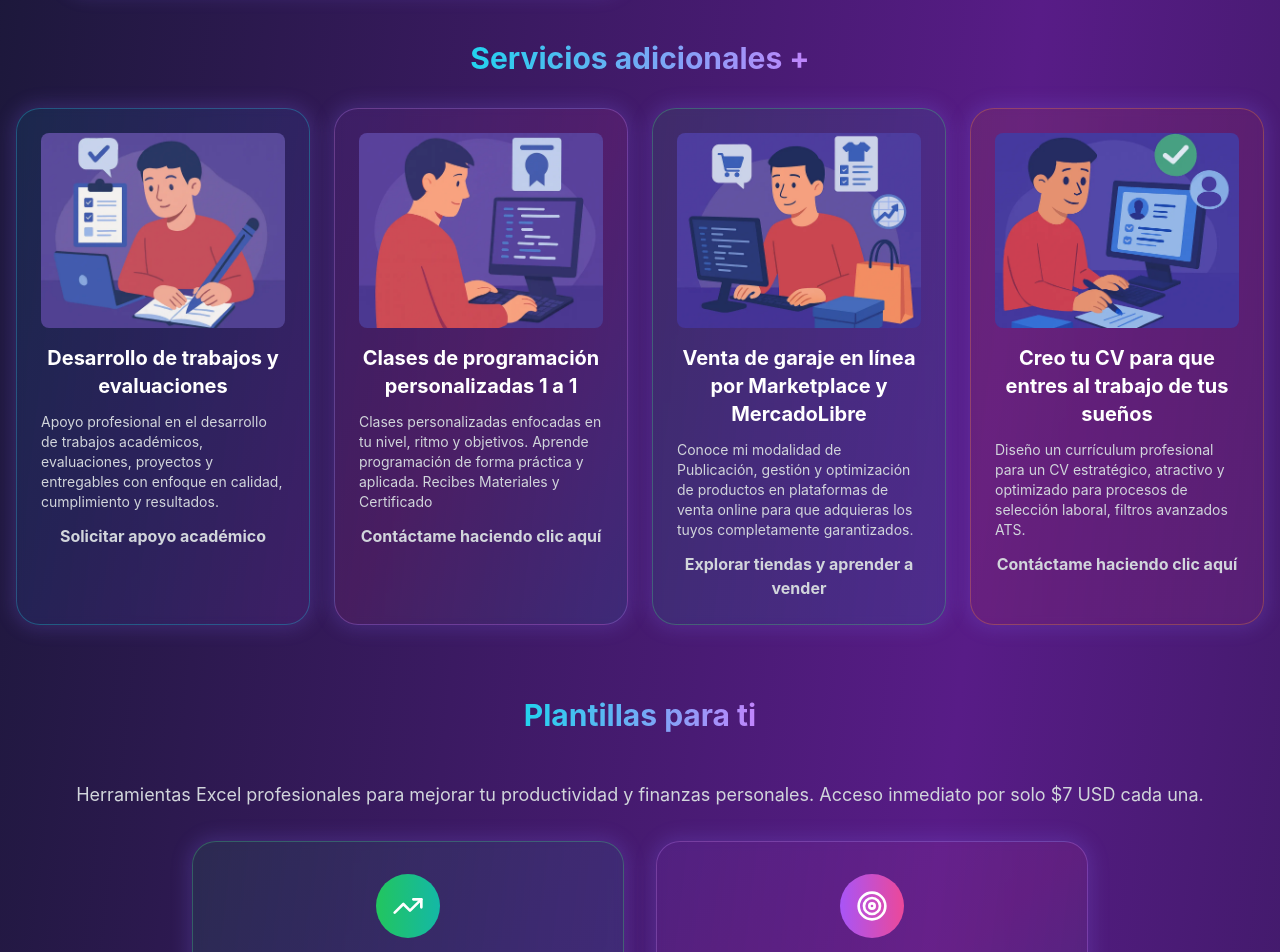
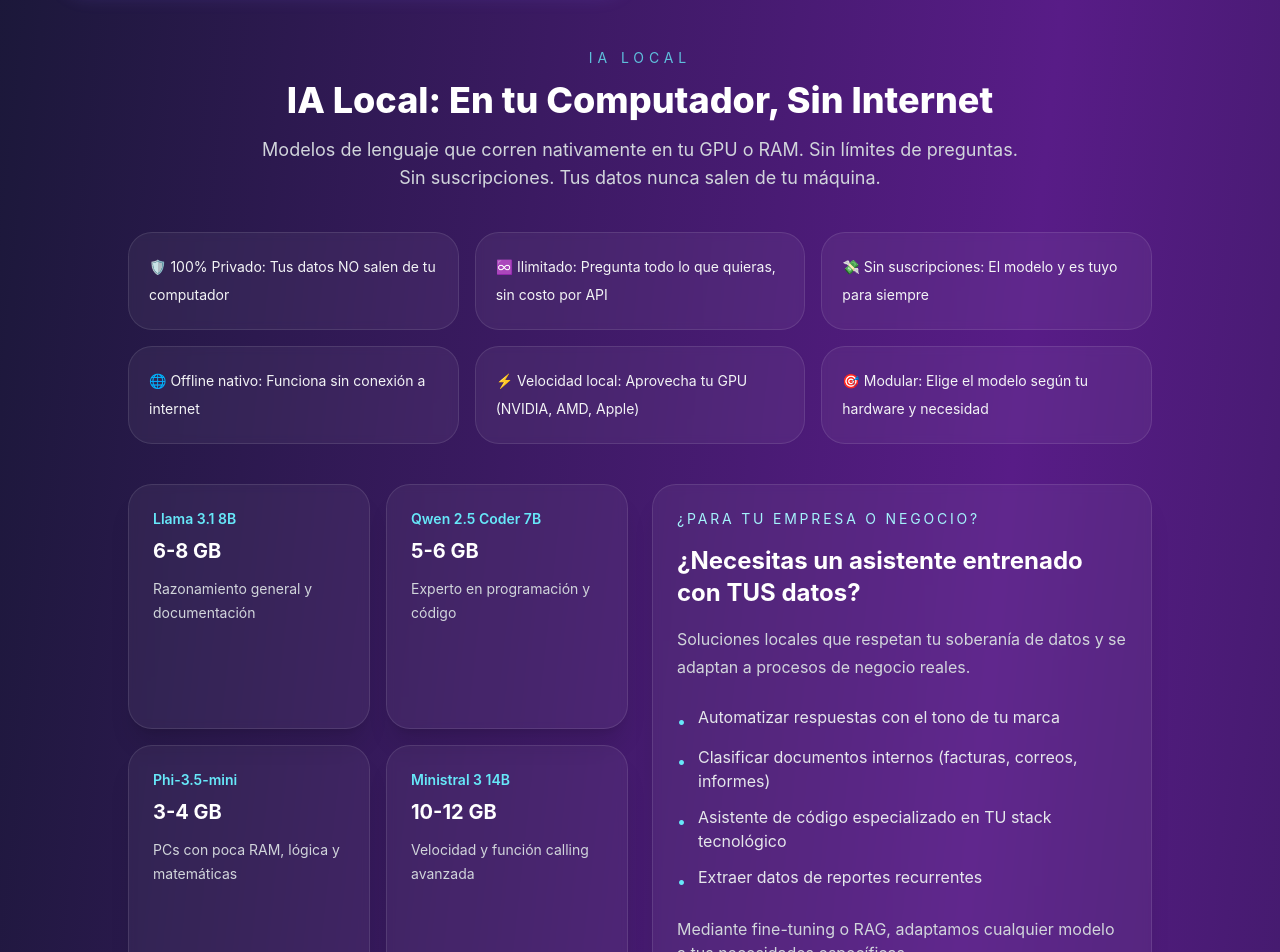
Before and after one commit to juannppgd/portfolio, a React (Vite) app: page / in a window 1280 px wide. Shown: the part 2040-2992 px from the top of the page. Built offline with nearby package versions, Linux system fonts and the light colour scheme.

Commit message:
new changes

```diff
--- a/src/App.jsx
+++ b/src/App.jsx
@@ -14,6 +14,29 @@
 const ExcelHabitos = lazy(() => import('./exelhabitos'));
 
 
+
+const localAIModels = [
+  {
+    name: 'Llama 3.1 8B',
+    memory: '6-8 GB',
+    focus: 'Razonamiento general y documentación'
+  },
+  {
+    name: 'Qwen 2.5 Coder 7B',
+    memory: '5-6 GB',
+    focus: 'Experto en programación y código'
+  },
+  {
+    name: 'Phi-3.5-mini',
+    memory: '3-4 GB',
+    focus: 'PCs con poca RAM, lógica y matemáticas'
+  },
+  {
+    name: 'Ministral 3 14B',
+    memory: '10-12 GB',
+    focus: 'Velocidad y función calling avanzada'
+  }
+];
 
 const Portfolio = () => {
   const [activeSection, setActiveSection] = useState('@juannppgd');
@@ -955,8 +978,89 @@
           </div>
           </div>
 
+          {/* IA Local Section */}
+          <section id="ia-local" className="pt-14 pb-2 px-4 dark:bg-dark-bg">
+            <div className="max-w-5xl mx-auto">
+              <div className="text-center mb-10">
+                <p className="text-sm uppercase tracking-[0.35em] text-cyan-300/80 mb-3">IA Local</p>
+                <h2 className="text-3xl sm:text-4xl font-extrabold text-white mb-4">
+                  IA Local: En tu Computador, Sin Internet
+                </h2>
+                <p className="mx-auto max-w-3xl text-base sm:text-lg text-gray-300 leading-8">
+                  Modelos de lenguaje que corren nativamente en tu GPU o RAM. Sin límites de preguntas. Sin suscripciones. Tus datos nunca salen de tu máquina.
+                </p>
+              </div>
+
+              <div className="grid grid-cols-1 md:grid-cols-2 xl:grid-cols-3 gap-4 mb-10">
+                {[
+                  '🛡️ 100% Privado: Tus datos NO salen de tu computador',
+                  '♾️ Ilimitado: Pregunta todo lo que quieras, sin costo por API',
+                  '💸 Sin suscripciones: El modelo y es tuyo para siempre',
+                  '🌐 Offline nativo: Funciona sin conexión a internet',
+                  '⚡ Velocidad local: Aprovecha tu GPU (NVIDIA, AMD, Apple)',
+                  '🎯 Modular: Elige el modelo según tu hardware y necesidad'
+                ].map((item, index) => (
+                  <div
+                    key={index}
+                    className="bg-white/5 backdrop-blur-sm rounded-3xl p-5 border border-white/10 text-gray-100 transition-all duration-300 hover:border-cyan-400/30 hover:shadow-lg hover:shadow-cyan-500/10"
+                  >
+                    <p className="text-sm leading-7">{item}</p>
+                  </div>
+                ))}
+              </div>
+
+              <div className="grid grid-cols-1 md:grid-cols-2 gap-6 mb-10">
+                <div className="grid grid-cols-1 sm:grid-cols-2 gap-4">
+                  {localAIModels.map((model, index) => (
+                    <div
+                      key={index}
+                      className="bg-white/5 backdrop-blur-sm border border-white/10 rounded-3xl p-6 shadow-xl shadow-black/10 transition-all duration-300 hover:scale-[1.02] hover:border-cyan-400/30"
+                    >
+                      <p className="text-cyan-300 text-sm font-semibold mb-2">{model.name}</p>
+                      <p className="text-white font-bold text-xl mb-3">{model.memory}</p>
+                      <p className="text-gray-300 text-sm leading-6">{model.focus}</p>
+                    </div>
+                  ))}
+                </div>
+
+                <div className="bg-white/5 backdrop-blur-sm border border-white/10 rounded-3xl p-6 shadow-xl shadow-black/10">
+                  <p className="text-cyan-200 uppercase tracking-[0.2em] mb-4 text-sm">¿Para tu Empresa o Negocio?</p>
+                  <h3 className="text-2xl font-bold text-white mb-4">¿Necesitas un asistente entrenado con TUS datos?</h3>
+                  <p className="text-gray-300 mb-6 leading-7">
+                    Soluciones locales que respetan tu soberanía de datos y se adaptan a procesos de negocio reales.
+                  </p>
+                  <ul className="space-y-3 text-gray-200 mb-6">
+                    {[
+                      'Automatizar respuestas con el tono de tu marca',
+                      'Clasificar documentos internos (facturas, correos, informes)',
+                      'Asistente de código especializado en TU stack tecnológico',
+                      'Extraer datos de reportes recurrentes'
+                    ].map((item, index) => (
+                      <li key={index} className="flex gap-3 items-start">
+                        <span className="mt-1 text-cyan-300">•</span>
+                        <span>{item}</span>
+                      </li>
+                    ))}
+                  </ul>
+                  <p className="text-gray-300 mb-0">
+                    Mediante fine-tuning o RAG, adaptamos cualquier modelo a tus necesidades específicas.
+                  </p>
+                </div>
+              </div>
+
+              <div className="flex justify-center">
+                <button
+                  onClick={() => scrollToSection('contacto')}
+                  className="w-full sm:w-auto bg-gradient-to-r from-cyan-500 to-purple-500 hover:from-cyan-600 hover:to-purple-600 text-white px-8 py-4 rounded-full font-semibold transition-all duration-300 hover:-translate-y-0.5 hover:shadow-2xl hover:shadow-cyan-500/25"
+                >
+                  Probar IA Local en mi PC
+                </button>
+              </div>
+            </div>
+          </section>
+
           {/* Servicios adicionales */}
-          <h3 className="text-3xl font-bold text-center mt-12 mb-8 animate-fadein">
+          <h3 className="text-3xl font-bold text-center mt-2 mb-8 animate-fadein">
             <span className="bg-gradient-to-r from-cyan-400 to-purple-400 bg-clip-text text-transparent">
               Servicios adicionales +
             </span>
@@ -1777,9 +1881,7 @@
                   </label>
                   <textarea
                     name="message"
-                    placeholder="Cuéntame tu proyecto, idea o servicio.
-Déjame tu WhatsApp.
-También doy clases de programación personalizadas."
+                    placeholder="Cuéntame tu idea o servicio que necesitas. Déjame tu WhatsApp... Páginas web, marketing, IA local, clases de programación, apoyo académico, asesoría en CV, ventas online y plantillas en Excel."
                     value={formData.message}
                     onChange={handleInputChange}
                     rows={4}
--- a/src/Chatbot.jsx
+++ b/src/Chatbot.jsx
@@ -5,7 +5,7 @@
 const responses = {
   'Servicios': {
     text: 'Juan Pablo ofrece servicios principales y adicionales. ¿Sobre cuál te gustaría saber más?',
-    options: ['Servicios Adicionales','Desarrollo Web', 'Marketing Digital', 'Contacto',  'Háblame de Juan Pablo']
+    options: ['IA Local','Servicios Adicionales','Desarrollo Web', 'Marketing Digital', 'Contacto', 'Háblame de Juan Pablo']
   },
   'Desarrollo Web': {
     text: 'Desarrollo páginas web modernas con React, Vite y Tailwind CSS. Sitios 100% personalizados, responsivos y optimizados para convertir visitantes en clientes. Ideales para emprendedores, pymes y profesionales. ¿Qué te gustaría saber?',
@@ -13,7 +13,17 @@
   },
   'Marketing Digital': {
     text: 'Servicios completos de marketing digital: Edición profesional de fotografía y video, campañas de email/SMS, gestión de redes sociales, SEO, SEM y análisis de datos. Estrategias personalizadas para impulsar tu negocio online. ¿Qué aspecto te interesa?',
-    options: ['Email Marketing', 'Redes Sociales', 'Análisis de Datos','Contacto',  'Ver Canal de YouTube' ]
+    options: ['Email Marketing', 'Redes Sociales', 'Análisis de Datos','Contacto', 'Ver Canal de YouTube']
+  },
+  'IA Local': {
+    text: 'IA Local: modelos de lenguaje que corren directamente en tu PC usando GPU o RAM, sin suscripción, sin límites de preguntas y sin que tus datos salgan de tu máquina. Ideal para empresas que valoran privacidad, independencia tecnológica y velocidad local.',
+    options: ['Probar IA Local en mi PC','Contacto', 'Servicios']
+  },
+  'Probar IA Local en mi PC': {
+    text: 'Perfecto, te llevo al formulario de contacto para que puedas solicitar tu IA local. Así puedes empezar rápido y sin salir de tu flujo de trabajo.',
+    options: ['Volver al Inicio'],
+    action: 'contact',
+    autoClose: true
   },
   'Contacto': {
     text: '¡Perfecto! Juan Pablo estará encantado de ayudarte. ¿Cómo prefieres contactarlo?',
@@ -189,7 +199,7 @@
     {
       role: 'assistant',
       content: '¡Hola! 👋 Soy el asistente programado de Juan Pablo. ¿En qué puedo ayudarte hoy?',
-      options: ['Servicios', 'Desarrollo Web', 'Marketing Digital','Contacto', 'Servicios Adicionales','Preguntas Frecuentes']
+      options: ['Servicios', 'Desarrollo Web', 'Marketing Digital', 'IA Local', 'Contacto', 'Servicios Adicionales', 'Preguntas Frecuentes']
     }
   ]);
   const [isLoading, setIsLoading] = useState(false);
```
